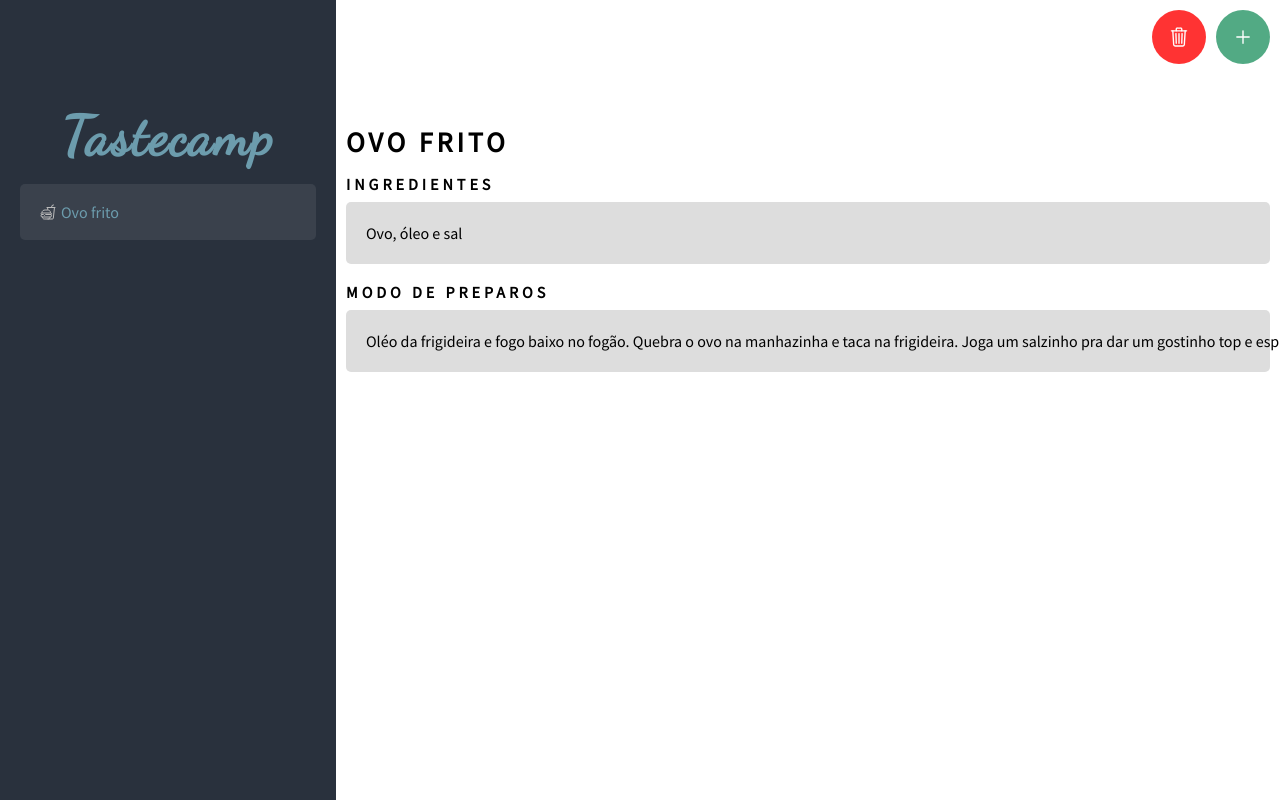
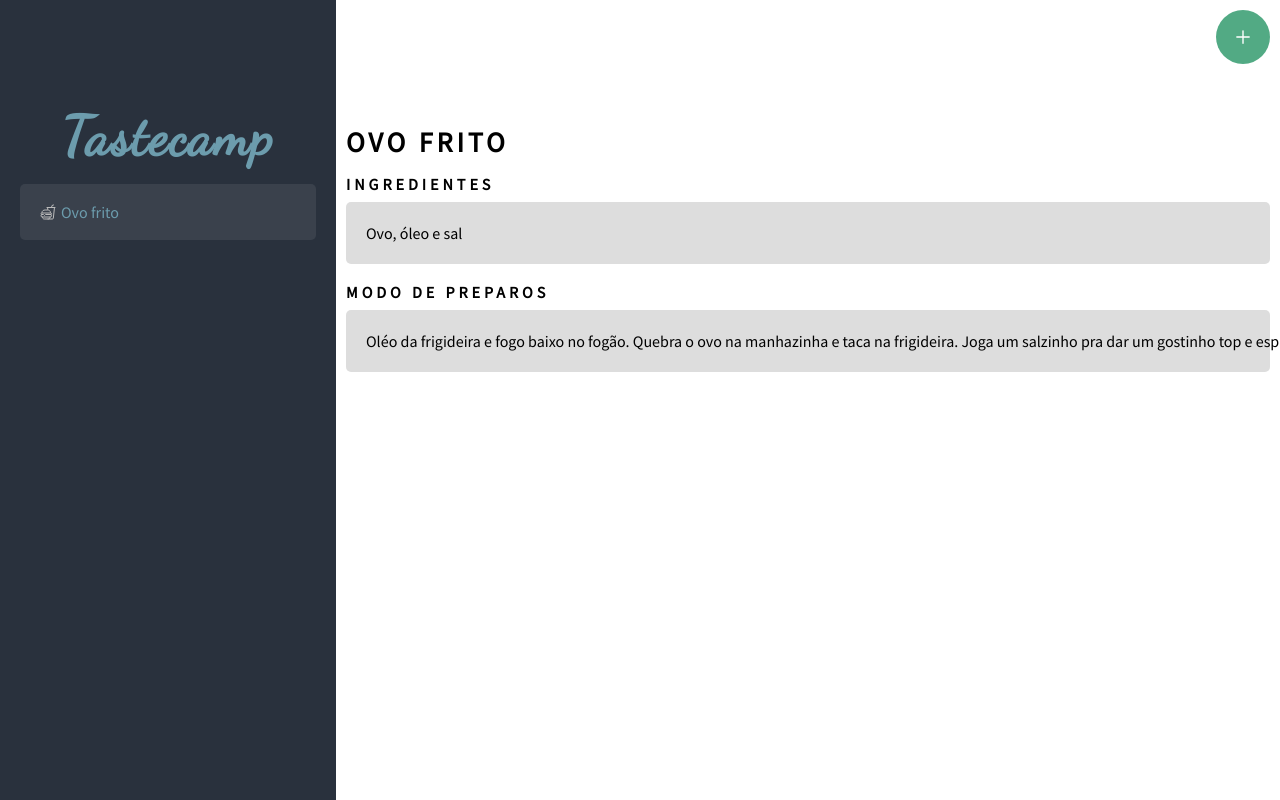
Before and after one commit to AulasDriven/taste-camp, a plain HTML site: page index.html in a window 1280 px wide. Shown: the top 800 px of the page. Drawn offline with nearby package versions, Linux system fonts and the light colour scheme.

Commit message:
comentando o botão de remover

```diff
--- a/index.html
+++ b/index.html
@@ -22,10 +22,9 @@
         <div class="pagina receita escondido">
           <div class="navbar">
             <div class="grupo">
-              <div class="botao excluir">
+              <!-- <div class="botao excluir">
                 <ion-icon name="trash-outline"></ion-icon>
-              </div>
-
+              </div> -->
               <div class="botao adicionar" onclick="adicionarReceitaPagina()">
                 <ion-icon name="add"></ion-icon>
               </div>
```
